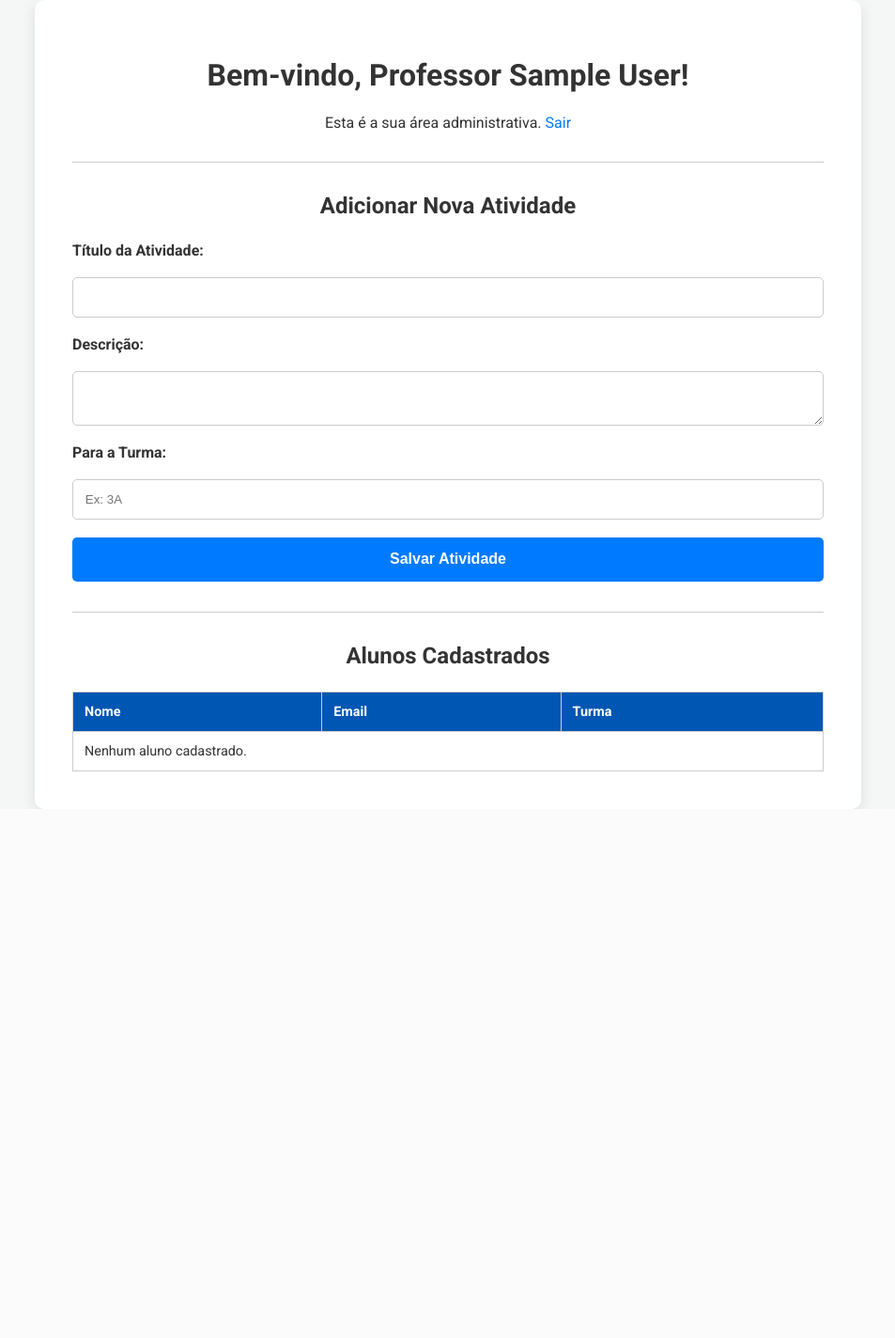
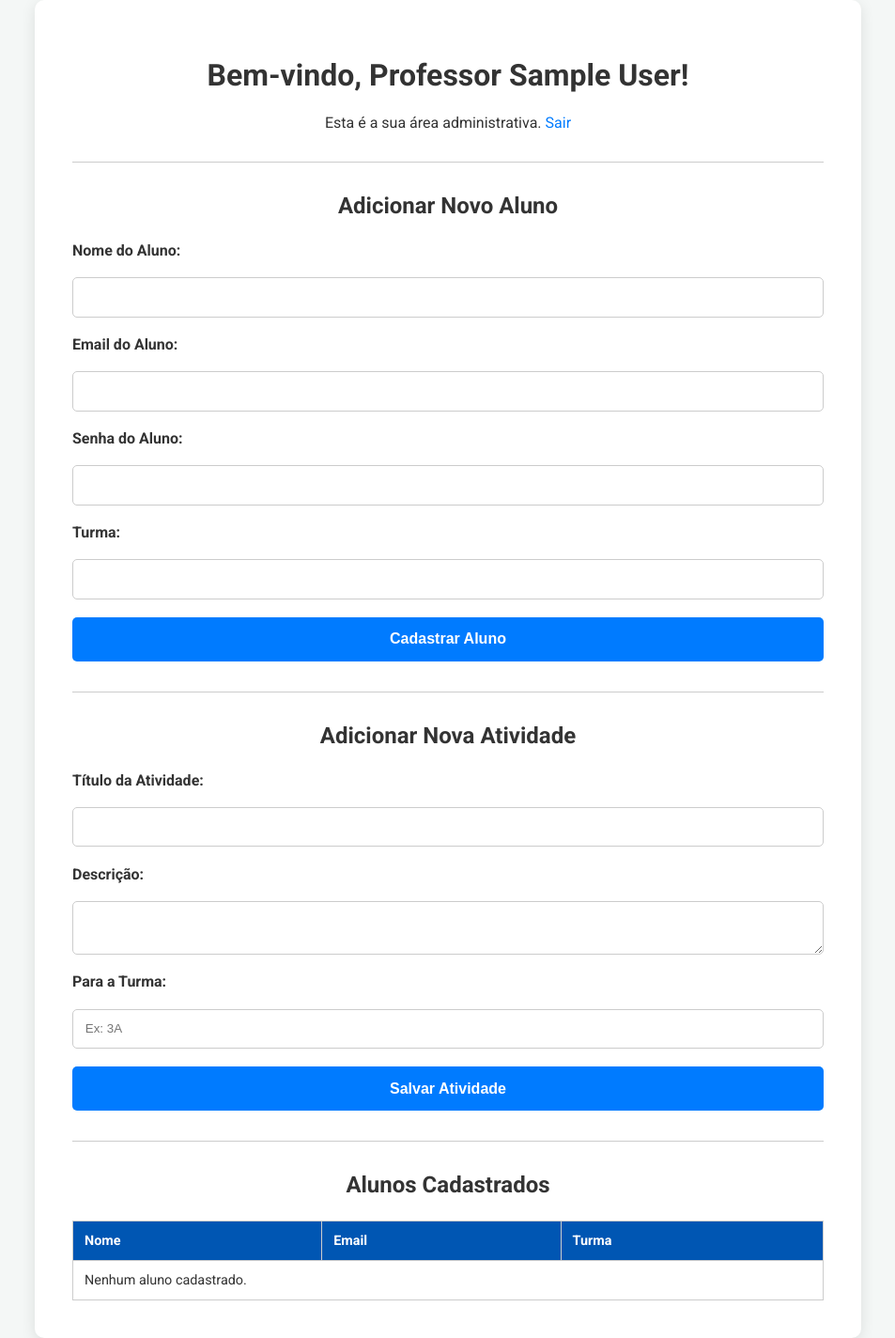
Before and after one commit to arthurlara88/PHPLogin, a PHP site: page /dashboardProfessor.php in a window 1280 px wide. Shown: the whole page at 94% size, without its empty margins (163-1116 px from the left). Before the commit the page ends 861 px from the top, so only its background shows below. Run offline with PHP 8.4, Linux system fonts and the light colour scheme; the visitor is signed in with stand-in values (Sample User, id 1); tables that the repository leaves empty or names only in its code hold one stand-in row (values such as "Sample post").

Commit message:
Add files via upload

```diff
--- a/dashboardProfessor.php
+++ b/dashboardProfessor.php
@@ -11,9 +11,10 @@
 
 $nome_professor = $_SESSION['usuario_nome'];
 $id_professor = $_SESSION['usuario_id'];
-$mensagem_atividade = '';
+$mensagem = ''; // Mensagem para feedback ao professor
 
-if ($_SERVER["REQUEST_METHOD"] == "POST" && isset($_POST['titulo'])) {
+// Lógica para adicionar uma nova atividade
+if ($_SERVER["REQUEST_METHOD"] == "POST" && isset($_POST['form_type']) && $_POST['form_type'] == 'atividade') {
     $titulo = trim($_POST['titulo']);
     $descricao = trim($_POST['descricao']);
     $id_turma = trim($_POST['id_turma']);
@@ -22,16 +23,45 @@
         $sql_insert = "INSERT INTO atividades (titulo, descricao, id_professor, id_turma) VALUES (?, ?, ?, ?)";
         $stmt_insert = $pdo->prepare($sql_insert);
         if ($stmt_insert->execute([$titulo, $descricao, $id_professor, $id_turma])) {
-            $mensagem_atividade = "Atividade adicionada com sucesso!";
+            $mensagem = "Atividade adicionada com sucesso!";
         } else {
-            $mensagem_atividade = "Erro ao adicionar atividade.";
+            $mensagem = "Erro ao adicionar atividade.";
         }
     } else {
-        $mensagem_atividade = "Por favor, preencha todos os campos da atividade.";
+        $mensagem = "Por favor, preencha todos os campos da atividade.";
     }
 }
 
-// Busca todos os alunos
+// Lógica para registrar um novo aluno
+if ($_SERVER["REQUEST_METHOD"] == "POST" && isset($_POST['form_type']) && $_POST['form_type'] == 'aluno') {
+    $nome_aluno = trim($_POST['nome_aluno']);
+    $email_aluno = trim($_POST['email_aluno']);
+    $senha_aluno = trim($_POST['senha_aluno']);
+    $turma_aluno = trim($_POST['turma_aluno']);
+    $tipo_aluno = 'aluno';
+
+    if (!empty($nome_aluno) && !empty($email_aluno) && !empty($senha_aluno) && !empty($turma_aluno)) {
+        $verifica_email = $pdo->prepare("SELECT id FROM usuarios WHERE email = ?");
+        $verifica_email->execute([$email_aluno]);
+
+        if ($verifica_email->fetch()) {
+            $mensagem = "Erro: O e-mail já está em uso.";
+        } else {
+            $hash = password_hash($senha_aluno, PASSWORD_DEFAULT);
+            $sql_insert = "INSERT INTO usuarios (nome, email, senha, tipo, turma) VALUES (?, ?, ?, ?, ?)";
+            $stmt_insert = $pdo->prepare($sql_insert);
+            if ($stmt_insert->execute([$nome_aluno, $email_aluno, $hash, $tipo_aluno, $turma_aluno])) {
+                $mensagem = "Aluno " . htmlspecialchars($nome_aluno) . " cadastrado com sucesso!";
+            } else {
+                $mensagem = "Erro ao cadastrar aluno.";
+            }
+        }
+    } else {
+        $mensagem = "Por favor, preencha todos os campos do aluno.";
+    }
+}
+
+// Busca todos os alunos para exibição
 $sql_alunos = "SELECT id, nome, email, turma FROM usuarios WHERE tipo = 'aluno' ORDER BY turma, nome ASC";
 $stmt_alunos = $pdo->query($sql_alunos);
 $alunos = $stmt_alunos->fetchAll(PDO::FETCH_ASSOC);
@@ -51,11 +81,33 @@
 
         <hr>
 
+        <?php if (!empty($mensagem)): ?>
+            <p style="color: green; font-weight: bold;"><?php echo htmlspecialchars($mensagem); ?></p>
+        <?php endif; ?>
+
+        <h2>Adicionar Novo Aluno</h2>
+        <form action="dashboardProfessor.php" method="POST">
+            <input type="hidden" name="form_type" value="aluno">
+            <label for="nome_aluno">Nome do Aluno:</label>
+            <input type="text" id="nome_aluno" name="nome_aluno" required>
+
+            <label for="email_aluno">Email do Aluno:</label>
+            <input type="email" id="email_aluno" name="email_aluno" required>
+
+            <label for="senha_aluno">Senha do Aluno:</label>
+            <input type="password" id="senha_aluno" name="senha_aluno" required>
+
+            <label for="turma_aluno">Turma:</label>
+            <input type="text" id="turma_aluno" name="turma_aluno" required>
+
+            <input type="submit" value="Cadastrar Aluno">
+        </form>
+
+        <hr>
+
         <h2>Adicionar Nova Atividade</h2>
-        <?php if (!empty($mensagem_atividade)): ?>
-            <p style="color: green;"><?php echo htmlspecialchars($mensagem_atividade); ?></p>
-        <?php endif; ?>
         <form action="dashboardProfessor.php" method="POST">
+            <input type="hidden" name="form_type" value="atividade">
             <label for="titulo">Título da Atividade:</label>
             <input type="text" id="titulo" name="titulo" required>
 
```
Also changed, not shown: index.php (+6 -6 lines).
